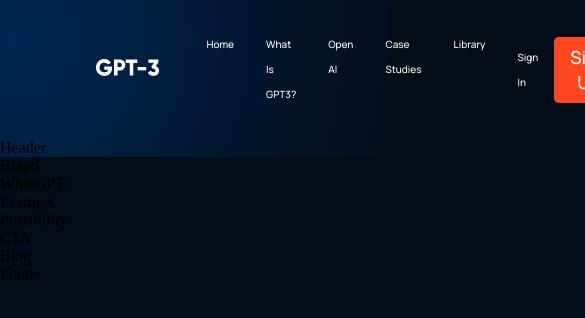
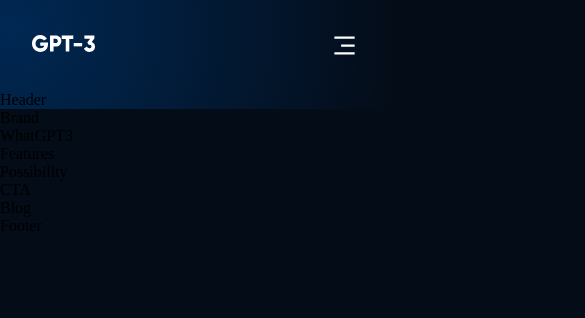
Before and after one commit to NiranjanHebli/Modern-UI-UX-GPT-3, a React (Create React App) app: page / in a window 390 px wide. Shown: the top 318 px of the page, 585 px wide, since content can reach past the window. Built offline with nearby package versions, Linux system fonts and the light colour scheme.

Commit message:
Made Navbar of the Website

```diff
--- a/src/components/navbar/navbar.css
+++ b/src/components/navbar/navbar.css
@@ -89,6 +89,42 @@
   box-shadow: 0 0 5 rgba(0, 0, 0, 0.2);
 }
 
-.gpt3__navbar-menu_container p {
+.gpt3__navbar-menu_container p{
   margin: 1rem 0;
 }
+
+.gpt3__navbar-menu_container-links-sign{
+  display:none;
+}
+
+@media screen and (max-width: 1040px){
+  .gpt3__navbar-links_container{
+    display: none;
+  }
+  .gpt3__navbar-menu{
+    display:flex;
+  }
+}
+
+@media screen and (max-width: 700px){
+
+  .gpt3__navbar{
+    padding: 2rem 4rem;
+  }
+}
+@media screen and (max-width: 550px){
+  .gpt3__navbar{
+    padding: 2rem;
+  }
+  .gpt3__navbar-sign{
+    display: none;
+  }
+
+  .gpt3__navbar-menu_container{
+    top: 20px;
+  }
+
+  .gpt3__navbar-menu_container-links-sign{
+    display: block;
+  }
+}
```
